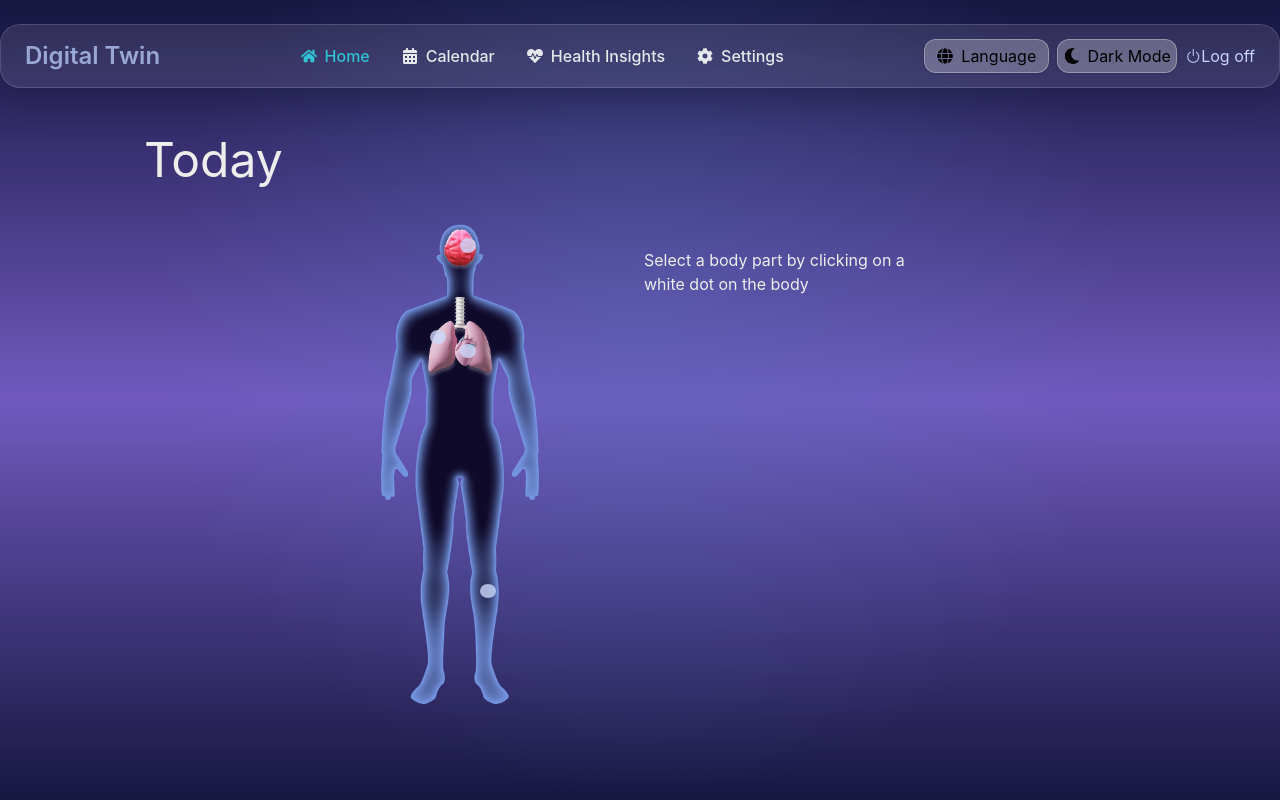
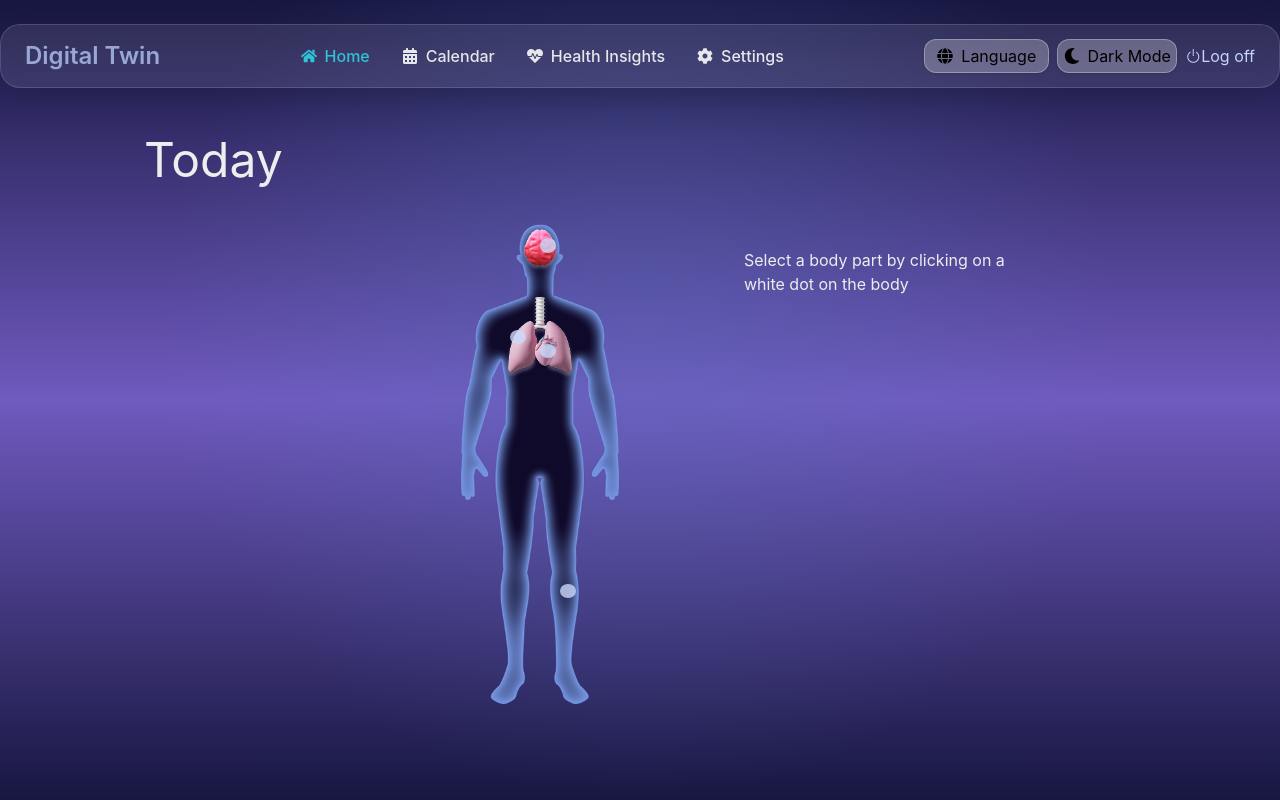
Before and after one commit to valttku/sote2035, a Next.js app in the folder client/: page / in a window 1280 px wide. Built offline with nearby package versions, Linux system fonts and the light colour scheme.

Commit message:
centered the digital twin more

```diff
--- a/client/src/components/digitaltwin/DigitalTwinClient.tsx
+++ b/client/src/components/digitaltwin/DigitalTwinClient.tsx
@@ -29,9 +29,9 @@ export default function DigitalTwinClient() {
         <h1 className="text-5xl text-left">Today</h1>
 
         {/* Main content: avatar + info panel */}
-        <div className="flex flex-row items-start justify-center gap-20">
+        <div className="flex flex-row items-start justify-center gap-70">
           {/* Avatar + dots on the left */}
-          <div className="relative w-1/2 max-w-[200px] sm:w-[45vw] flex-shrink-0 md:translate-x-5">
+          <div className="relative w-1/2 max-w-[200px] sm:w-[45vw] flex-shrink-0 md:translate-x-50">
             <img
               src={isFemale ? "/avatar-female.png" : "/avatar-male.png"}
               alt="Digital twin"
```
